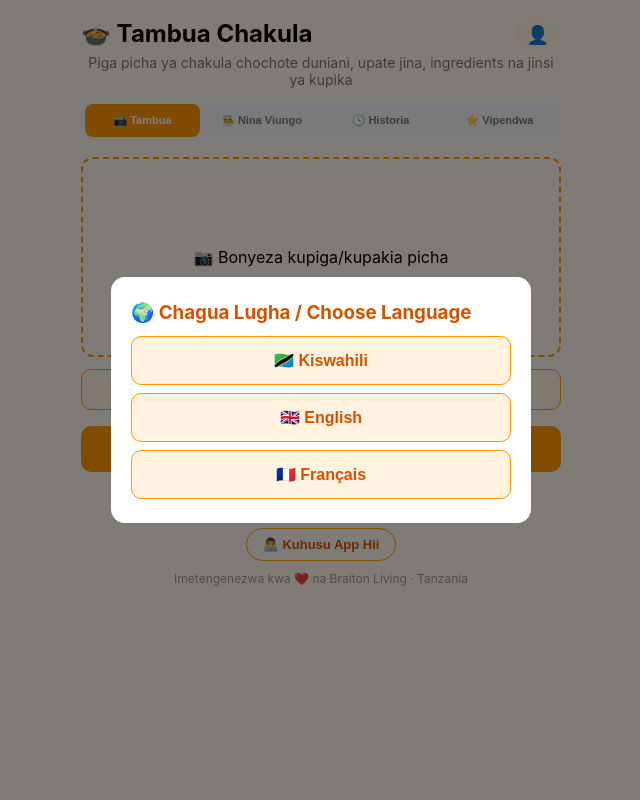
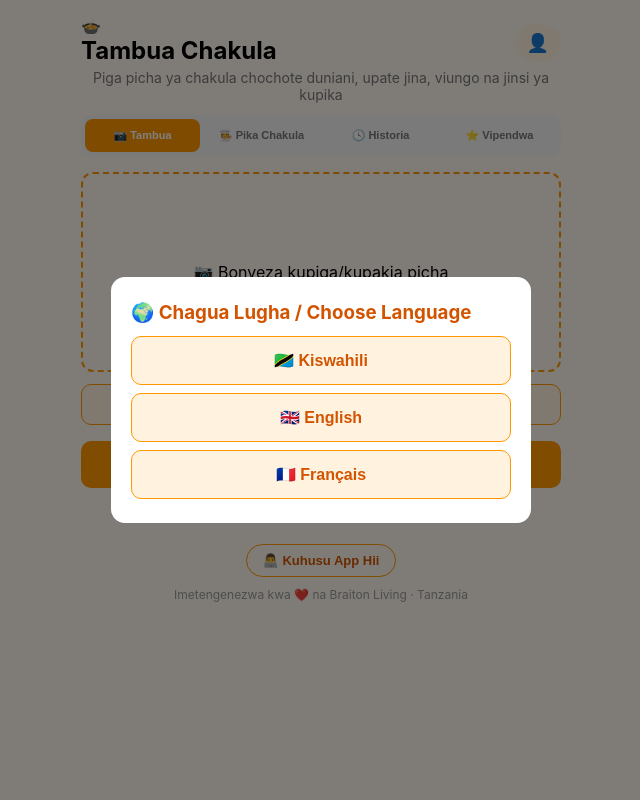
Before and after one commit to tonticha9/Food-detection-, a Flask app: page / in a window 1280 px wide. Shown: the whole page, without its empty margins (319-959 px from the left). Run offline with Flask 3, Linux system fonts and the light colour scheme; some libraries are stand-ins or nearby versions.

Commit message:
Update index.html

```diff
--- a/templates/index.html
+++ b/templates/index.html
@@ -2,14 +2,16 @@
 <html lang="sw">
 <head>
   <meta charset="UTF-8">
-  <meta name="viewport" content="width=device-width, initial-scale=1.0">
+  <meta name="viewport" content="width=device-width, initial-scale=1.0, viewport-fit=cover">
   <title>Tambua Chakula - Recipe Finder</title>
   <link rel="manifest" href="/manifest.json">
-  <meta name="theme-color" content="#ff9800">
+  <meta name="theme-color" content="#080a14">
   <link rel="stylesheet" href="{{ url_for('static', filename='style.css') }}">
-
 </head>
 <body>
+
+  <div class="aurora"><span></span><span></span><span></span></div>
+  <div id="toast" class="toast"></div>
 
   <div id="langModal" class="modal-overlay" style="display:none;">
     <div class="modal-box">
@@ -39,10 +41,13 @@
 
   <div class="container">
     <div class="top-bar">
-      <h1>🍲 Tambua Chakula</h1>
+      <div class="brand">
+        <div class="logo-orb">🍲</div>
+        <h1>Tambua <span>Chakula</span></h1>
+      </div>
       <button type="button" id="userMenuBtn" class="user-menu-btn">👤</button>
     </div>
-    <p class="subtitle">Piga picha ya chakula chochote duniani, upate jina, ingredients na jinsi ya kupika</p>
+    <p class="subtitle">Piga picha ya chakula chochote duniani, upate jina, viungo na jinsi ya kupika</p>
 
     <div id="quotaBar" class="quota-bar" style="display:none;">
       <span id="quotaText"></span>
@@ -50,9 +55,10 @@
 
     <div class="page-tabs">
       <button type="button" class="page-tab-btn active" data-page="scan">📷 Tambua</button>
-      <button type="button" class="page-tab-btn" data-page="pro">🧑‍🍳 Nina Viungo</button>
+      <button type="button" class="page-tab-btn" data-page="pro">🧑‍🍳 Pika Chakula</button>
       <button type="button" class="page-tab-btn" data-page="history">🕓 Historia</button>
       <button type="button" class="page-tab-btn" data-page="favorites">⭐ Vipendwa</button>
+      <button type="button" id="chatTabBtn" class="page-tab-btn" data-page="chat" style="display:none;">💬 AI Chat</button>
     </div>
 
     <section id="scanPage" class="page">
@@ -70,7 +76,7 @@
           <button type="button" id="galleryBtn">🖼️ Gallery</button>
         </div>
 
-        <button type="submit" id="submitBtn">Tambua Chakula</button>
+        <button type="submit" id="submitBtn">✨ Tambua Chakula</button>
       </form>
 
       <div id="loading" style="display:none;">
@@ -86,8 +92,8 @@
         <p id="origin" class="origin"></p>
         <p id="confidence" class="confidence"></p>
 
-        <h3>🧂 Ingredients</h3>
-        <ul id="ingredientsList"></ul>
+        <h3>🧂 Viungo (Ingredients)</h3>
+        <ul id="ingredientsList" class="bullets"></ul>
 
         <h3>🔥 Lishe (Makadirio)</h3>
         <div class="nutrition-grid">
@@ -104,14 +110,14 @@
           <button type="button" class="tab-btn" data-method="njia_ya_kisasa">⚡ Njia ya Kisasa</button>
         </div>
         <p id="methodDescription" class="method-desc"></p>
-        <ol id="stepsList"></ol>
-        <p><strong>⏱ Muda wa kupika:</strong> <span id="cookingTime"></span></p>
+        <ol id="stepsList" class="steps"></ol>
+        <p class="time-pill">⏱ Muda wa kupika: <span id="cookingTime"></span></p>
 
-        <p class="tips"><strong>💡 Tip:</strong> <span id="tips"></span></p>
+        <p class="tips"><strong>💡 Ushauri:</strong> <span id="tips"></span></p>
 
         <div class="result-actions">
           <button type="button" id="shareBtn" class="share-btn">📤 Share WhatsApp</button>
-          <button id="tryAgainBtn">Piga Picha Nyingine</button>
+          <button type="button" id="tryAgainBtn" class="ghost-btn">📷 Picha Nyingine</button>
         </div>
       </div>
 
@@ -119,14 +125,20 @@
     </section>
 
     <section id="proPage" class="page" style="display:none;">
-      <h3>🧑‍🍳 Nina Viungo Hivi, Nipike Nini?</h3>
-      <p class="pro-subtitle">Andika viungo ulivyonavyo nyumbani, tutakupendekezea vyakula unavyoweza kupika, pamoja na jinsi ya kuvitengeneza.</p>
-      <textarea id="proIngredients" rows="3" placeholder="Mfano: unga wa ngano, mafuta, sukari, mayai..."></textarea>
-      <button type="button" id="proSubmitBtn">Tafuta Mapendekezo</button>
+      <h3 class="page-title">🧑‍🍳 Unataka Kupika Nini Leo?</h3>
+      <p id="proHint" class="pro-subtitle">Andika viungo ulivyonavyo nyumbani, tutakupendekezea vyakula unavyoweza kupika pamoja na jinsi ya kuvitengeneza.</p>
+
+      <div id="proModeChips" class="chip-row">
+        <button type="button" class="chip active" data-mode="ingredients">🥕 Nina Viungo</button>
+        <button type="button" class="chip" data-mode="dish">🍽️ Nataka Kupika Chakula</button>
+      </div>
+
+      <textarea id="proIngredients" rows="4" placeholder="Mfano: unga wa ngano, mafuta, sukari, mayai..."></textarea>
+      <button type="button" id="proSubmitBtn">✨ Pata Mapishi</button>
 
       <div id="proLoading" style="display:none;">
         <div class="spinner"></div>
-        <p>🧑‍🍳 Inatafuta mapendekezo...</p>
+        <p>🧑‍🍳 Mpishi AI anaandaa mapishi...</p>
       </div>
 
       <div id="proResults" class="pro-results"></div>
@@ -134,15 +146,40 @@
     </section>
 
     <section id="historyPage" class="page" style="display:none;">
-      <h3>🕓 Historia ya Vyakula</h3>
+      <h3 class="page-title">🕓 Historia ya Vyakula</h3>
       <div id="historyList" class="list-grid"></div>
       <p id="historyEmpty" class="empty-msg" style="display:none;">Bado hujapiga picha yoyote.</p>
     </section>
 
     <section id="favoritesPage" class="page" style="display:none;">
-      <h3>⭐ Vyakula Vipendwavyo</h3>
+      <h3 class="page-title">⭐ Vyakula Vipendwavyo</h3>
       <div id="favoritesList" class="list-grid"></div>
       <p id="favoritesEmpty" class="empty-msg" style="display:none;">Bado hujaweka chakula chochote kwenye vipendwa.</p>
+    </section>
+
+    <section id="chatPage" class="page" style="display:none;">
+      <div class="chat-head">
+        <h3 class="page-title">💬 AI Chat</h3>
+        <button type="button" id="chatClearBtn" class="mini-ghost">🗑 Futa</button>
+      </div>
+
+      <div id="chatAdminBar" class="chat-admin-bar" style="display:none;">
+        <div>
+          <strong>👑 Onyesha kwa watu wote</strong>
+          <small>Ukiwasha, kila mtumiaji ataona AI Chat</small>
+        </div>
+        <label class="switch">
+          <input type="checkbox" id="chatPublicToggleInline">
+          <span class="slider"></span>
+        </label>
+      </div>
+
+      <div id="chatMessages" class="chat-messages"></div>
+
+      <div class="chat-input-row">
+        <textarea id="chatInput" rows="1" placeholder="Uliza chochote..."></textarea>
+        <button type="button" id="chatSendBtn" class="send-btn">➤</button>
+      </div>
     </section>
 
     <footer class="footer">
@@ -204,35 +241,63 @@
     </div>
 
     <div id="adminModal" class="modal-overlay" style="display:none;">
-      <div class="modal-box modal-view">
+      <div class="modal-box modal-view admin-box">
         <button type="button" id="closeAdminBtn" class="modal-close">✕</button>
-        <h3>⚙️ Admin Panel</h3>
+
+        <div class="admin-hero">
+          <div class="admin-hero-icon">⚙️</div>
+          <div>
+            <h3>Admin Panel</h3>
+            <p>Dhibiti app, watumiaji na AI</p>
+          </div>
+        </div>
+
+        <div id="adminStats" class="stat-grid"></div>
 
         <div class="admin-tabs">
-          <button type="button" class="admin-tab-btn active" data-atab="settings">Settings</button>
-          <button type="button" class="admin-tab-btn" data-atab="users">Watumiaji</button>
+          <button type="button" class="admin-tab-btn active" data-atab="settings">⚙️ Mipangilio</button>
+          <button type="button" class="admin-tab-btn" data-atab="users">👥 Watumiaji</button>
         </div>
 
         <div id="adminSettingsTab" class="admin-tab-content">
-          <label class="admin-label">Gemini API Key ya sasa:</label>
+
+          <div class="admin-card feature-card">
+            <div class="feature-row">
+              <div>
+                <strong>💬 AI Chat kwa Watu Wote</strong>
+                <small>Washa ili kila mtumiaji aone na kutumia AI Chat. Zima ili iwe yako (admin) peke yako.</small>
+              </div>
+              <label class="switch">
+                <input type="checkbox" id="chatPublicToggle">
+                <span class="slider"></span>
+              </label>
+            </div>
+          </div>
+
+          <div class="admin-card">
+            <label class="admin-label">🔑 Gemini API Key ya sasa</label>
             <p id="currentGeminiKey" class="admin-current-value">-</p>
             <input type="text" id="newGeminiKey" placeholder="Bandika Gemini API key mpya">
             <button type="button" id="saveGeminiKeyBtn">Hifadhi API Key</button>
             <button type="button" id="clearGeminiKeyBtn" class="admin-secondary-btn">Futa (tumia Env Variable)</button>
+          </div>
 
-          <label class="admin-label" style="margin-top:16px;">Default Message Limit (kwa siku):</label>
+          <div class="admin-card">
+            <label class="admin-label">📊 Default Message Limit (kwa siku)</label>
             <input type="number" id="defaultLimitInput" min="1">
             <button type="button" id="saveDefaultLimitBtn">Hifadhi kwa Watumiaji Wapya Tu</button>
-          <button type="button" id="saveDefaultLimitAllBtn" class="admin-secondary-btn">Weka kwa Watumiaji WOTE (waliopo + wapya)</button>
+            <button type="button" id="saveDefaultLimitAllBtn" class="admin-secondary-btn">Weka kwa Watumiaji WOTE</button>
+          </div>
 
-          <label class="admin-label" style="margin-top:16px;">Referral Bonus Messages:</label>
+          <div class="admin-card">
+            <label class="admin-label">🎁 Referral Bonus Messages</label>
             <input type="number" id="referralBonusInput" min="0">
             <button type="button" id="saveReferralBonusBtn">Hifadhi Bonus</button>
-
-          <p id="adminSettingsMsg" class="admin-msg" style="display:none;"></p>
+          </div>
         </div>
 
         <div id="adminUsersTab" class="admin-tab-content" style="display:none;">
+          <input type="text" id="adminSearch" class="admin-search" placeholder="🔎 Tafuta jina au email...">
           <div id="adminUsersList"></div>
         </div>
       </div>
```
Lines whose indentation alone changed are shown as unchanged.
